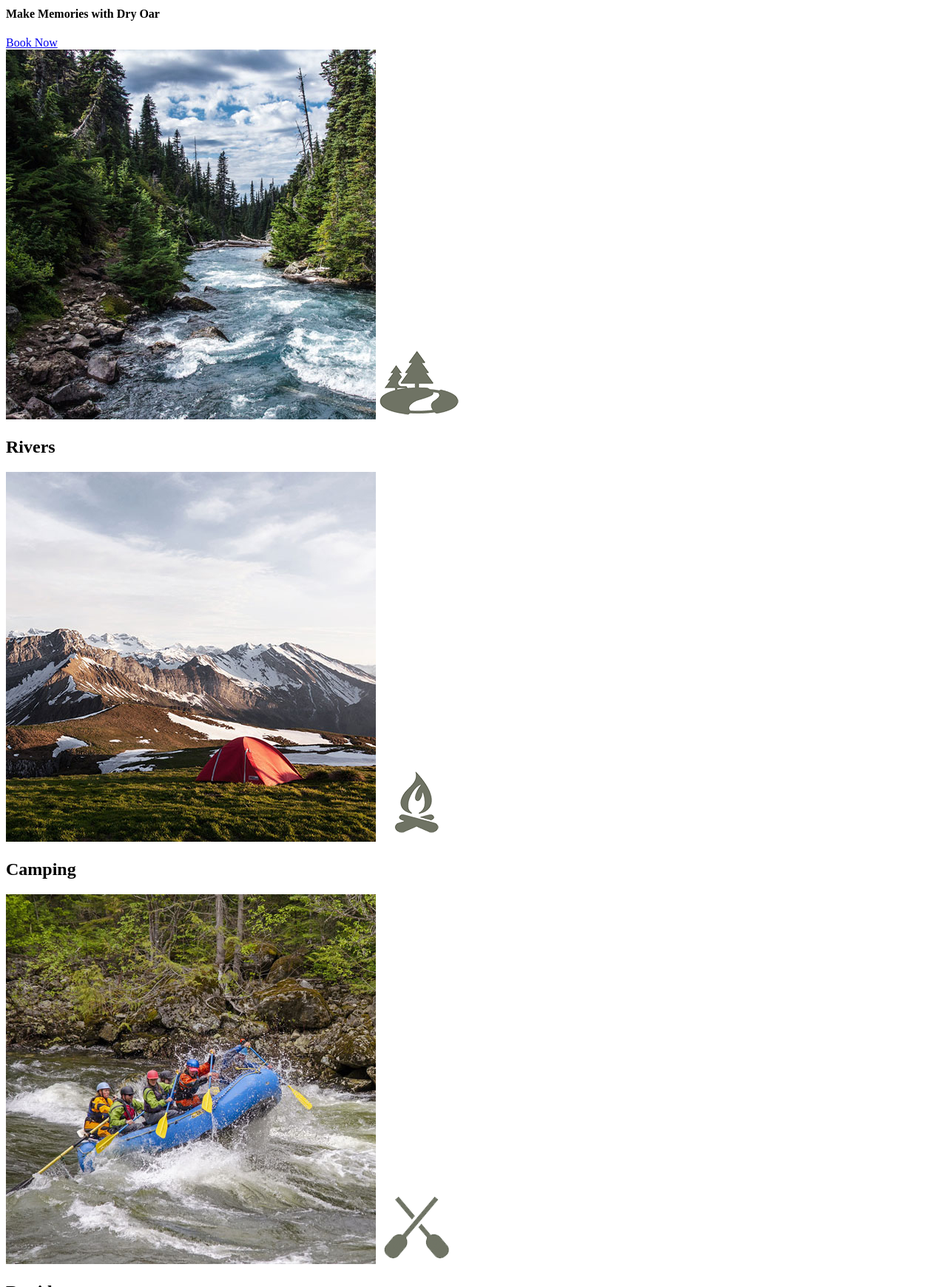
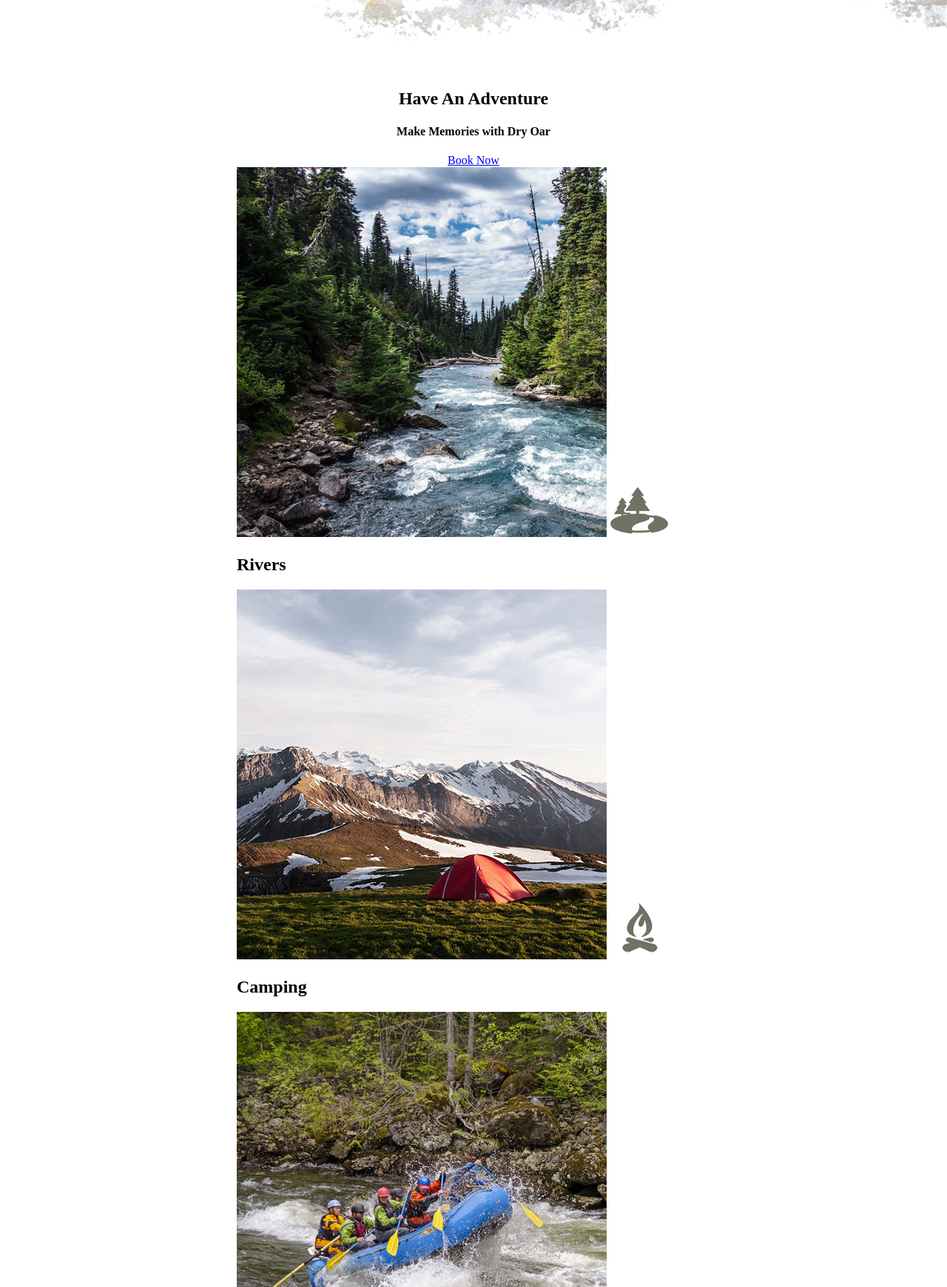
Before and after one commit to DanielNkunzimana/wdd130, a plain HTML site: page wwr/index1.html in a window 1280 px wide. Shown: the part 1060-2800 px from the top of the page at 74% size. Drawn offline with Linux system fonts and the light colour scheme.

Commit message:
adding changes

```diff
--- /dev/null
+++ b/styles/style.css
@@ -0,0 +1,63 @@
+body{
+    margin: 0px;
+    padding: 0px;
+}
+.type1{
+    width: 100%;
+    display:block;
+    margin: 0px auto;
+}
+.rivers-card{
+    width: 50%;
+    height: 20%;
+    display:block;
+    margin: 0px auto;
+    transform: translate(-50% -50%);
+}
+.camping-card{
+    width: 50%;
+    height: 20%;
+    display:block;
+    margin: 0px auto;
+    transform: translate(-50% -50%);
+}
+.rapids-card{
+    width: 50%;
+    display:block;
+    margin: 0px auto;
+    transform: translate(-50% -50%);
+}
+.icon {
+    width: 80px;
+}
+.type5{
+    width: 30%;
+    display:block;
+    margin: 0px auto;
+}
+h1{
+    text-align: center;
+}
+h4{
+    text-align: center;
+}
+.book{
+    text-align: center;
+    display:block;
+    margin: 0px auto;
+}
+.msg{
+    text-align: center;
+}
+footer p {
+    font-size: 1.2em;
+}
+footer {
+    background-color: #747464;
+}
+.msg{
+    background-color: #747464;
+}
+.appeared-in-color{
+    background-color: #747464;
+}
--- a/wwr/index1.html
+++ b/wwr/index1.html
@@ -5,10 +5,13 @@
     <meta http-equiv="X-UA-Compatible" content="IE=edge">
     <meta name="viewport" content="width=device-width, initial-scale=1.0">
     <title>Whitewater Rafting Vacations | Dry Oar Boating | Home</title>
+    <link rel="stylesheet" href="style.css">
 </head>
 <body>
-    <header>
+    <div id="content" width="1600px">
+    <header class="appeared-in-color">
         <a id="logo_link" href="index.html">
+
             <img class="logo" src="images/logo.png" alt="Dry Oar logo">
         </a>
         <nav>
@@ -20,7 +23,7 @@
     </header>
     <div id="hero">
         <div id="hero-box">
-            <img id="hero-img" src="images/hero.png" alt="People enjoying water rafting">
+            <img id="hero-img" src="images/hero.png" alt="People enjoying water rafting" class="type1">
         </div>
         <section id="hero-msg">
             <h1 class="home-title">Have An Adventure</h1>
@@ -32,17 +35,17 @@
     </div>
     <main class="home-grid">
         <section class="rivers-card">
-            <img class="card-img" src="images/rivers.jpg" alt="river in forest">
-            <img class="icon" src="images/river_icon.png" alt="river icon">
+            <img class="card-img" src="images/rivers.jpg" alt="river in forest" class="type2">
+            <img class="icon" src="images/river_icon.png" alt="river icon" class="type3">
             <h2>Rivers</h2>
         </section>
         <section class="camping-card">
-            <img class="card-img" src="images/camping.jpg" alt="tent in mountains">
-            <img class="icon" src="images/fire_icon.png" alt="fire icon">
+            <img class="card-img" src="images/camping.jpg" alt="tent in mountains" class="type4">
+            <img class="icon" src="images/fire_icon.png" alt="fire icon" class="type5">
             <h2>Camping</h2>
         </section>
         <section class="rapids-card">
-            <img class="card-img" src="images/rapids.jpg" alt="rafting boat">
+            <img class="card-img" src="images/rapids.jpg" alt="rafting boat" class="type6">
             <img class="icon" src="images/oars.png" alt="oars icon">
             <h2>Rapids</h2>
         </section>
@@ -61,7 +64,10 @@
             <img class="icon" src="images/oars.png" alt="oars icon">
             <h2>Rapids</h2>
         </section>
-        <img class="mountains" src="images/mountains.jpg" alt="Misty mountains">
+
+        <div id="background" height="725px">
+            <img class="mountains" src="images/mountains.jpg"  alt="Misty mountains">
+        </div>
         <section class="msg">
             <h2>More Than Just The Thrill</h2>
             <p>Enjoy the breathtaking scenery. From valleys, meadows, canyons, and high peaks; it's way more than just the rapids. It's a great way to get away from it all and relax amongst all the beauty of the great outdoors. </p>
@@ -73,7 +79,7 @@
         <p><a href="site-plan-rafting.html">Site Plan</a></p>
         <p><a href="contactus.html">Contact Us</a></p>
         <div class="social">
-            <a href="https://facebook.com">
+            <a href="https://facebook.com" target="_blank">
                 <img src="images/facebook.png" alt="fb icon">
             </a>
             <a href="https://twitter.com">
@@ -84,5 +90,6 @@
             </a>
         </div>
     </footer>
+    </div>
 </body>
 </html>
--- /dev/null
+++ b/wwr/style.css
@@ -0,0 +1,108 @@
+/*nav a
+hero-msg h1{
+    text-align: center;
+    font-size:65%;
+    font-family:sans-serf;
+    margin-bottom: 25;
+} ,
+#hero-msg h4
+.button-box {
+#background {
+    background-color: lightblue;
+    height:725px;
+    max-width: 1600px;
+}
+body {
+    background-color: #fcfbfb;
+}
+header {
+    background-color: rgba(20,30,13, .7);
+}
+nav a:hover {
+    background-color: black;
+    color: #d9c2a3
+}
+.icon {
+    width: 80px;
+}
+.{
+    margin:0px;
+    padding:0px;
+}
+.hero{
+    width:100%;
+    margin-top:50px;
+}
+h1{
+    text-align:center;
+    font-size:65%;
+    font-family:sans-serf;
+    margin-bottom: 25;
+}
+img{
+    display: block;
+    margin:0px auto;
+}*/
+body{
+    margin: 0px;
+    padding: 0px;
+}
+.type1{
+    width: 100%;
+    display:block;
+    margin: 0px auto;
+}
+.rivers-card{
+    width: 50%;
+    height: 20%;
+    display:block;
+    margin: 0px auto;
+    transform: translate(-50% -50%);
+}
+.camping-card{
+    width: 50%;
+    height: 20%;
+    display:block;
+    margin: 0px auto;
+    transform: translate(-50% -50%);
+}
+.rapids-card{
+    width: 50%;
+    display:block;
+    margin: 0px auto;
+    transform: translate(-50% -50%);
+}
+.icon {
+    width: 80px;
+}
+.type5{
+    width: 30%;
+    display:block;
+    margin: 0px auto;
+}
+h1{
+    text-align: center;
+}
+h4{
+    text-align: center;
+}
+.book{
+    text-align: center;
+    display:block;
+    margin: 0px auto;
+}
+.msg{
+    text-align: center;
+}
+footer p {
+    font-size: 1.2em;
+}
+footer {
+    background-color: #747464;
+}
+.msg{
+    background-color: #747464;
+}
+.appeared-in-color{
+    background-color: #747464;
+}
```
